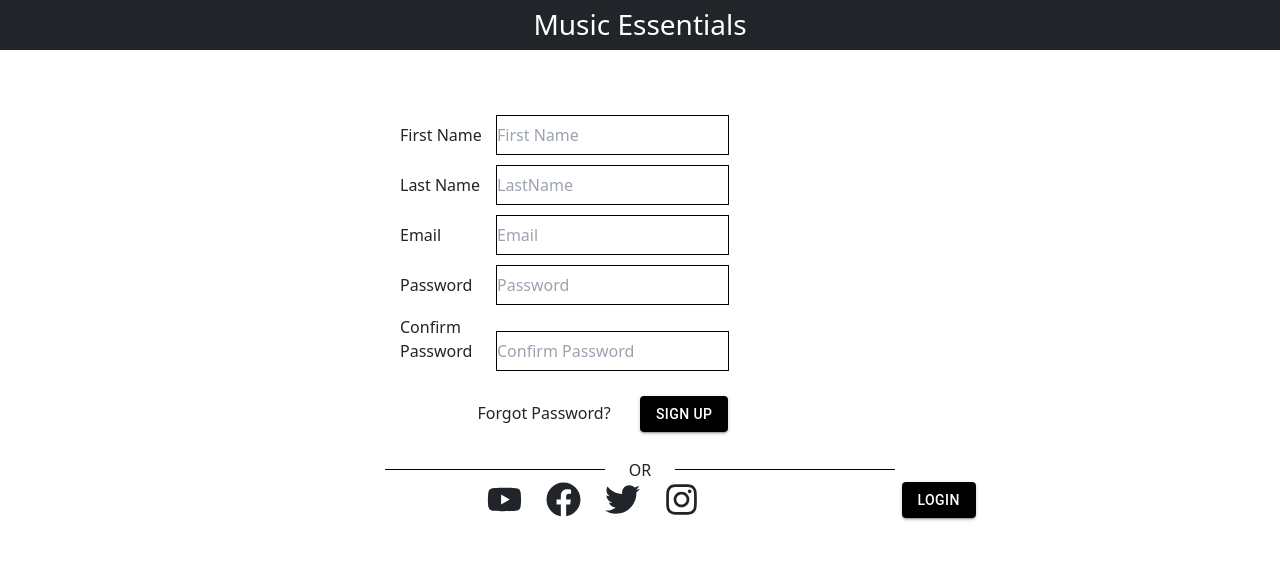
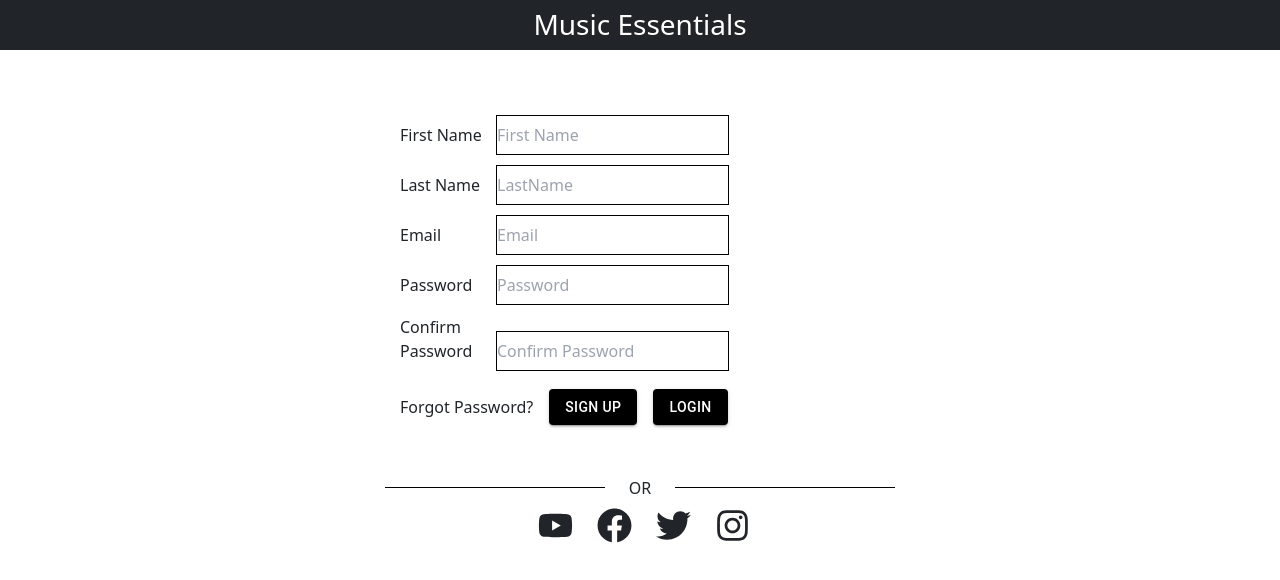
Before and after one commit to Bredding234/Music-Essentials, a React (Vite) app: page /signup in a window 1280 px wide. Shown: the top 580 px of the page. Built offline with nearby package versions, Linux system fonts and the light colour scheme.

Commit message:
group the buttons, remove inline styles btn and use instead tailwindcss

```diff
--- a/src/pages/SignUp.jsx
+++ b/src/pages/SignUp.jsx
@@ -74,13 +74,22 @@ function SignUp() {
 							autoComplete='new-password'
 						/>
 					</div>
+
+					<div className='flex gap-3 items-center mt-2'>
+						<Button variant='contained' className='order-2 bg-black'>
+							<Link to='/'>Sign Up</Link>
+						</Button>
+						<a className='order-1'> Forgot Password? </a>
+
+						<Button
+							className='order-3 bg-black'
+							variant='contained'
+							type='button'>
+							<Link to='/login'>Login</Link>
+						</Button>
+					</div>
 				</form>
-				<Button
-					style={{ background: 'black', position: 'relative', left: '50%' }}
-					variant='contained'>
-					<Link to='/'> Sign Up</Link>
-				</Button>
-				<a> Forgot Password? </a>
+
 				<div
 					style={{
 						display: 'flex',
@@ -97,8 +106,8 @@ function SignUp() {
 					<div style={{ flex: 1, height: '1px', backgroundColor: 'black' }} />
 				</div>
 				<div
-					className='social-container flex gap-4'
-					style={{ position: 'relative', left: '20%' }}>
+					className='social-container flex gap-4 mt-2'
+					style={{ position: 'relative', left: '30%' }}>
 					{/* <h3>Social Follow</h3> */}
 					<a
 						href='https://www.youtube.com/c/jamesqquick'
@@ -120,16 +129,6 @@ function SignUp() {
 						className='instagram social'>
 						<FaInstagram size={35} />
 					</a>
-					<Button
-						style={{
-							background: 'black',
-							position: 'relative',
-							left: '35%',
-							top: '10%',
-						}}
-						variant='contained'>
-						<Link to='/login'>Login</Link>
-					</Button>
 				</div>
 			</div>
 		</div>
```
